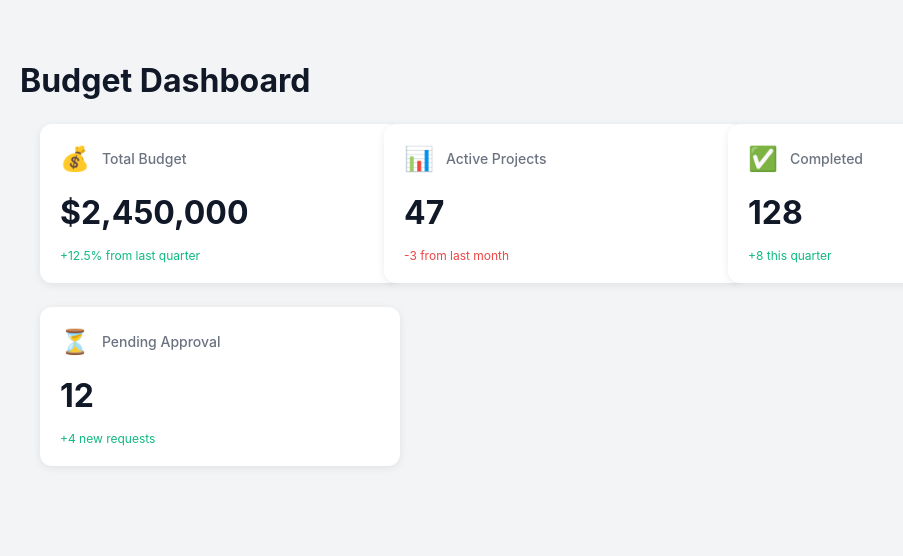
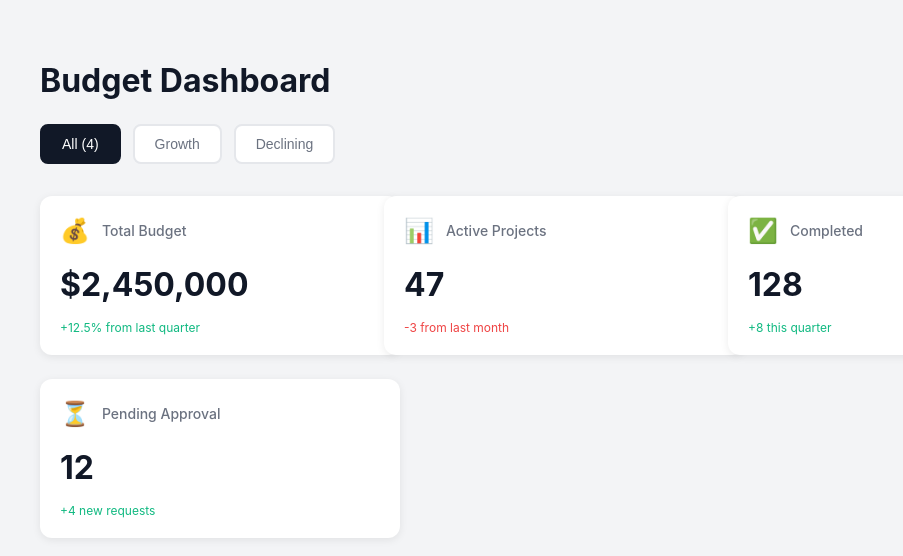
Before and after one commit to Vanna-Gio/budget-dashboard, a React (Create React App) app: page / in a window 1280 px wide. Shown: the top 556 px of the page, without its empty margins (0-903 px from the left). Built offline with nearby package versions, Linux system fonts and the light colour scheme.

Commit message:
feat: add filter functionality with useState hook

```diff
--- a/src/App.css
+++ b/src/App.css
@@ -4,10 +4,45 @@
   padding: 40px 20px;
 }
 
+.header {
+  max-width: 1200px;
+  margin: 0 auto 32px;
+}
+
 h1 {
   color: #111827;
   margin-bottom: 24px;
   font-size: 32px;
+
+}
+/* Filter Buttons */
+.filter-buttons {
+  display: flex;
+  gap: 12px;
+  flex-wrap: wrap;
+}
+
+.filter-buttons button {
+  padding: 10px 20px;
+  border: 2px solid #e5e7eb;
+  background: #ffffff;
+  color: #6b7280;
+  border-radius: 8px;
+  font-size: 14px;
+  font-weight: 500;
+  cursor: pointer;
+  transition: all 0.2s ease;
+
+}
+
+.filter-buttons button:hover {
+  border-color: #9ca3af;
+  background: #f9fafb;
+}
+.filter-buttons button.active {
+  background: #111827;
+  color: #ffffff;
+  border-color: #111827;
 }
 
 .card-grid {
@@ -35,11 +70,19 @@ h1 {
     font-size: 24px;
     margin-bottom: 20px;
   }
+  .header {
+    margin-bottom: 24px;
+  }
 
+  .filter-buttons button {
+    font-size: 13px;
+    padding: 8px 16px;
+  }
   .card-grid {
     grid-template-columns: 1fr;
     gap: 16px;
   }
+
 }
 
 /*  Small mobile  */
@@ -47,7 +90,16 @@ h1 {
   .App {
     padding: 16px 12px;
   }
+
   h1 {
     font-size: 20px;
   }
+  .filter-buttons {
+    gap: 8px;
+  }
+
+  .filter-buttons button {
+    flex: 1;
+    min-width: 90px;
+  }
 }
--- a/src/App.js
+++ b/src/App.js
@@ -1,21 +1,52 @@
+import { useState } from 'react';
 import './App.css';
 import BudgetCard from './components/BudgetCard';
 import './components/BudgetCard.css';
 import { budgetStats } from './data/mockData';
 
 function App() {
+  const [filter, setFilter] = useState('all'); // State: 'all' , 'Positive',
+
+  //Filter logic
+  const filteredStats = budgetStats.filter((stat) => {
+    if (filter === 'all') return true;
+    if (filter === 'positive') return stat.growthPositive === true;
+    if (filter === 'negative') return stat.growthPositive === false;
+    return true;
+  });
   return (
     <div className="App">
-      <h1>Budget Dashboard</h1>
-      <div className="card-grid">
-        {budgetStats.map((stat) =>(
-            <BudgetCard
-              key={stat.id}
-              {...stat}
-          />
-        ))}
-
-
+      <div className='header' >
+        <h1>Budget Dashboard</h1>
+        <div className="filter-buttons">
+          <button
+            className={filter === 'all' ? 'active' : ''}
+            onClick={() => setFilter('all')}
+            >
+              All ({budgetStats.length})
+            </button>
+          <button
+            className={filter === 'positive' ? 'active' : ''}
+            onClick={() => setFilter('positive')}
+            >
+              Growth
+            </button>
+          <button
+            className={filter === 'negative' ? 'active' : ''}
+            onClick={() => setFilter('negative')}
+            >
+              Declining
+            </button>
+        </div>
+      </div>
+      <div className='card-grid'>
+        {filteredStats.map((stat) => (
+          <BudgetCard
+            key={stat.id}
+            {...stat}
+            />
+        )
+        )}
       </div>
     </div>
   );
```
Also changed, not shown: src/components/BudgetCard.css (line endings or trailing spaces).
